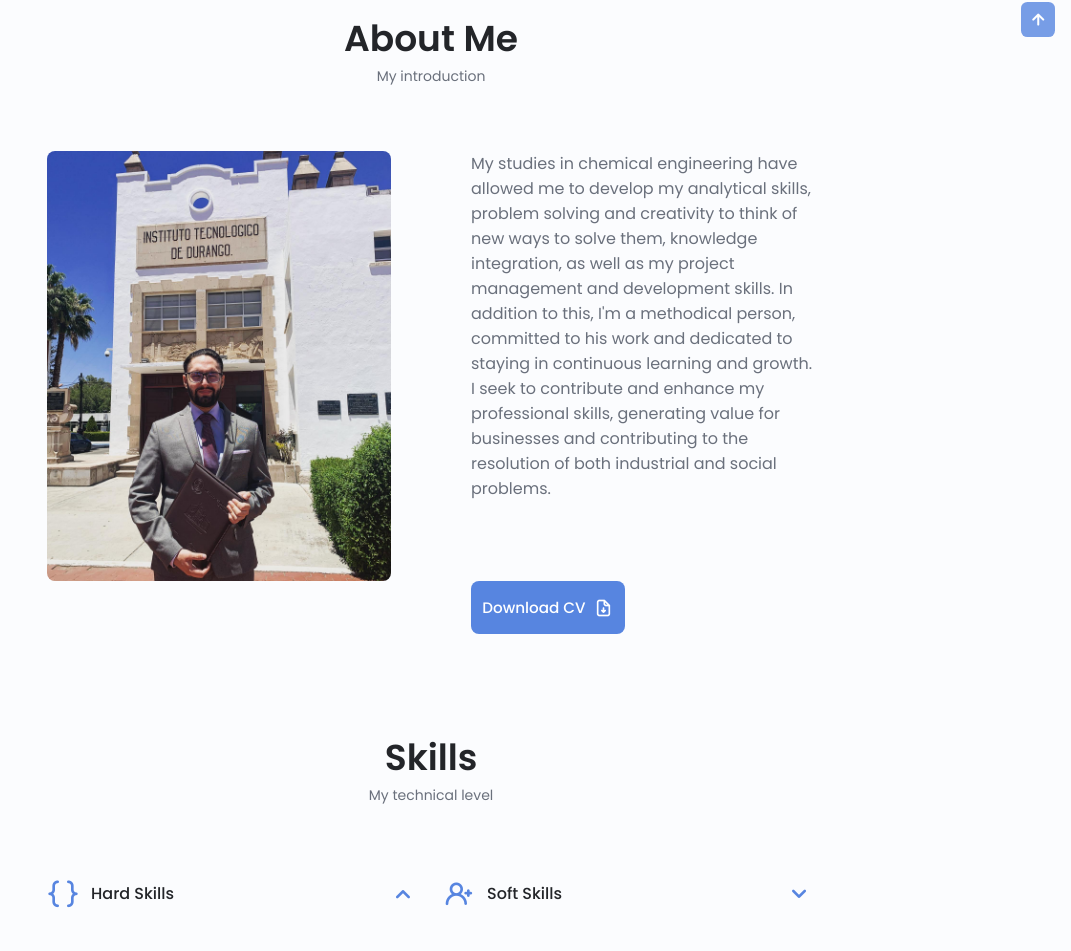
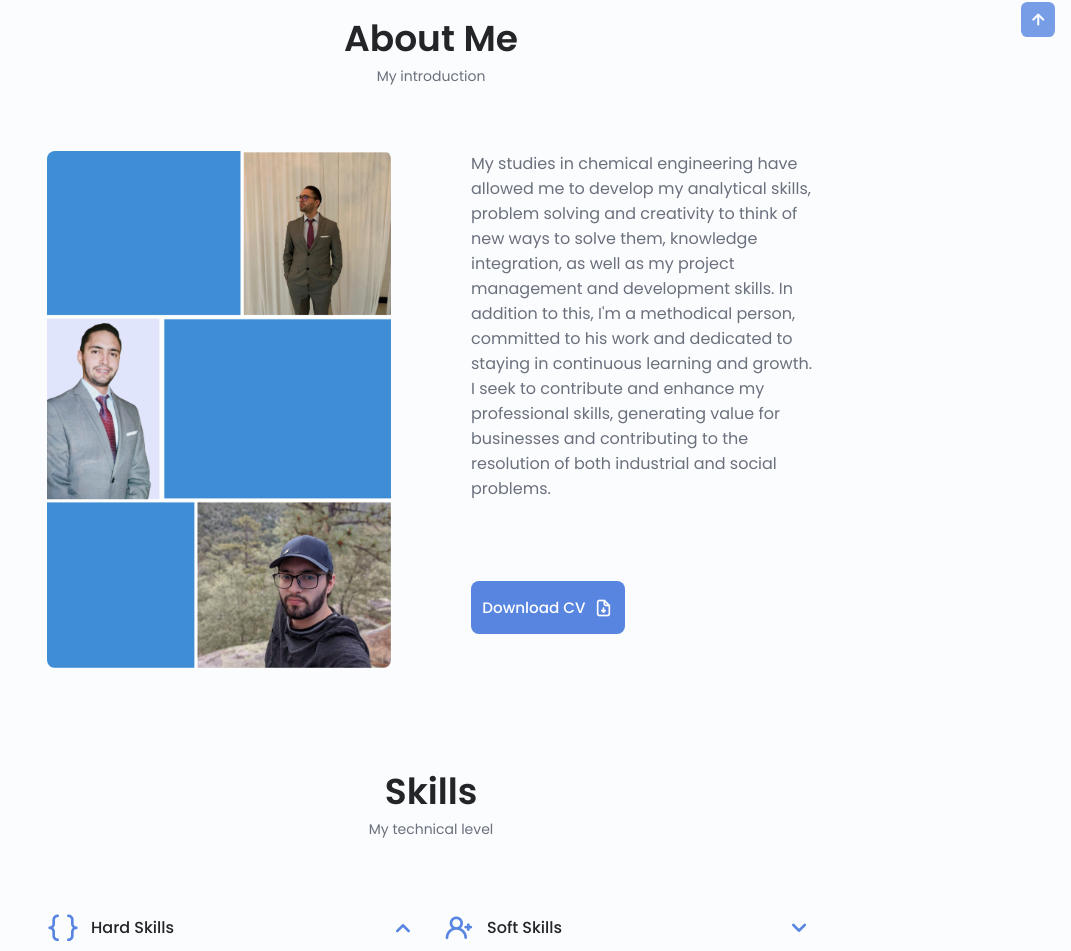
Before and after one commit to ArmandoLazalde/WebPortfolio, a plain HTML site: page index.html in a window 1280 px wide. Shown: the part 923-1874 px from the top of the page, without its empty margins (209-1280 px from the left). Drawn offline with nearby package versions, Linux system fonts and the light colour scheme.

Commit message:
Add files via upload

```diff
--- a/index.html
+++ b/index.html
@@ -140,7 +140,7 @@
                 <h2 class="section__title">About Me</h2>
                 <span class="section__subtitle">My introduction</span>
                 <div class="about__container container grid">
-                    <img src="assets/img/about.jpg" alt="" class="about__img">
+                    <img src="assets/img/AboutMe2.png" alt="" class="about__img">
 
                     <div class="about__data">
                         <p class="about__description"> My studies in chemical engineering have allowed me to develop my analytical skills,
```
